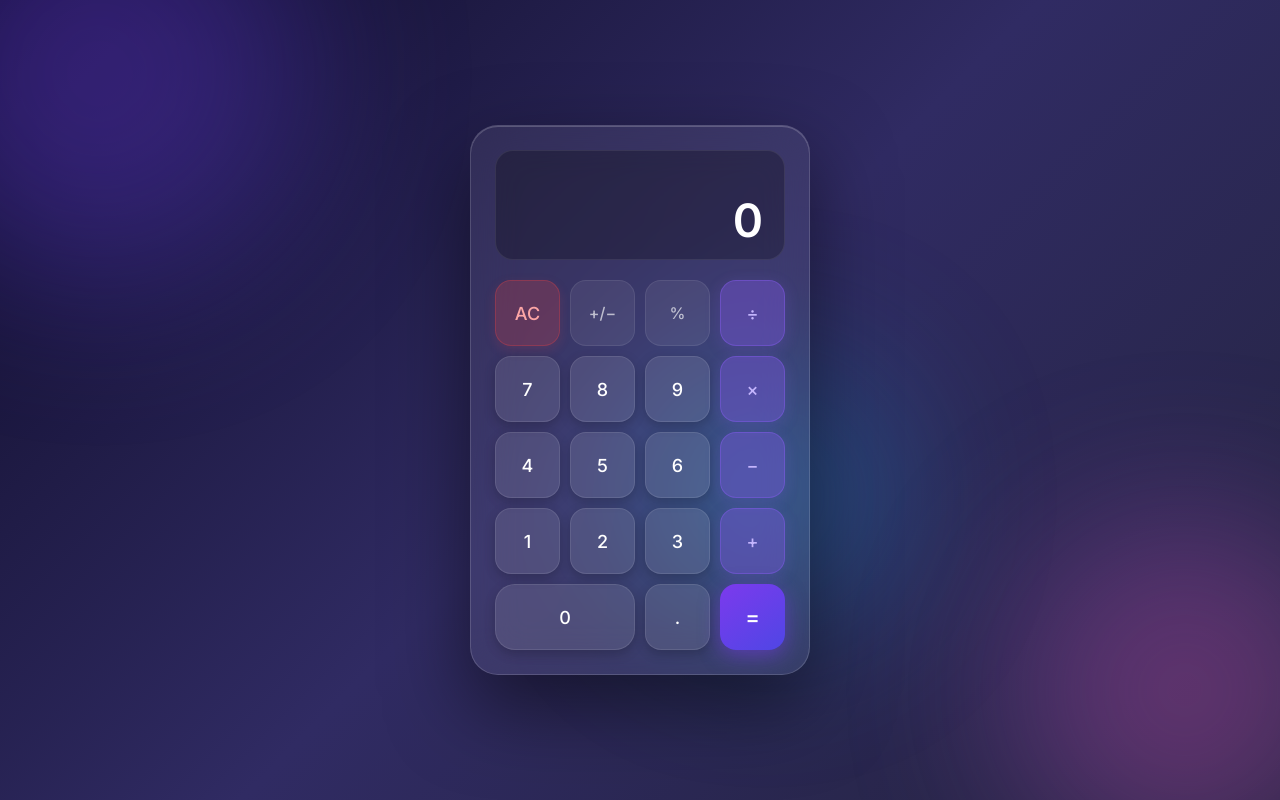
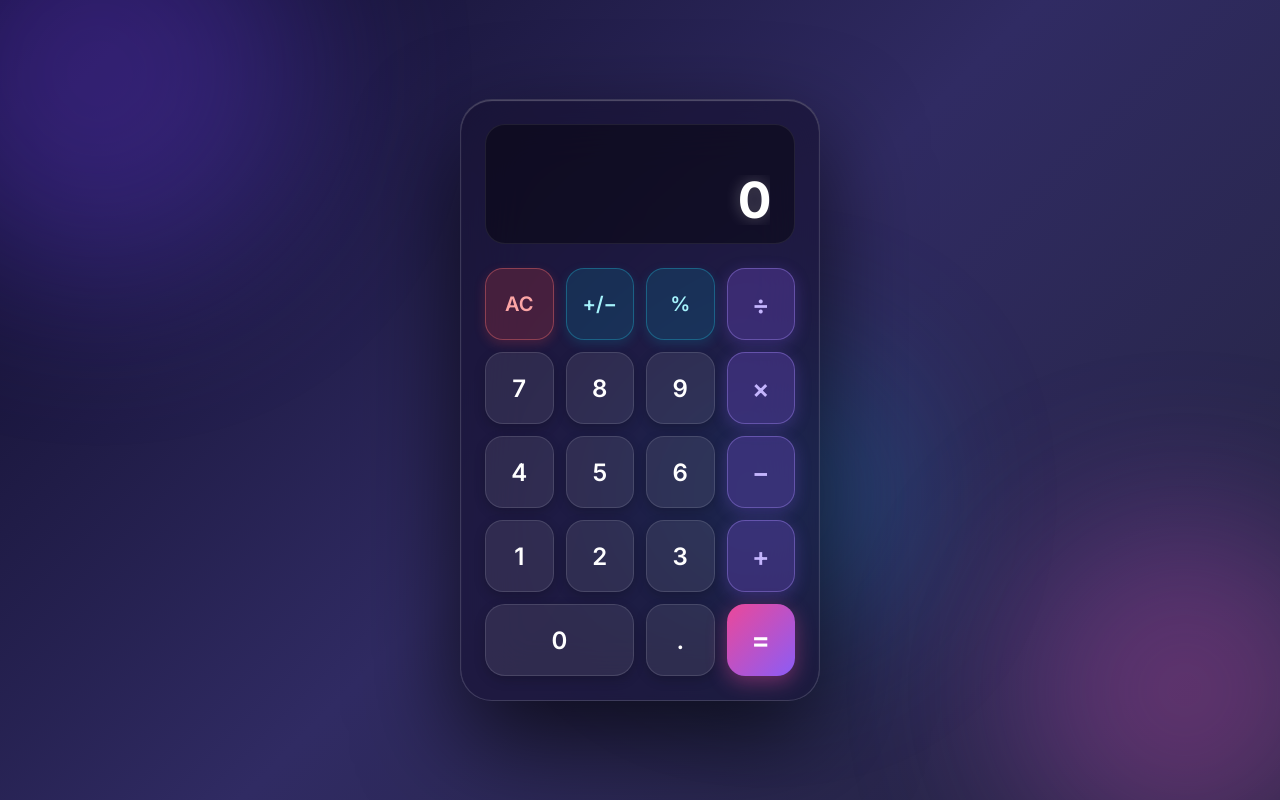
Before and after one commit to joilyoung-maker/my-calculator, a website: page index.html in a window 1280 px wide. Drawn offline with Linux system fonts and the light colour scheme.

Commit message:
Enhance UI: larger keys, neon glows, and gradients

```diff
--- a/index.html
+++ b/index.html
@@ -61,16 +61,16 @@
     .calculator {
       position: relative;
       z-index: 10;
-      width: 340px;
-      background: rgba(255, 255, 255, 0.07);
-      backdrop-filter: blur(24px);
-      -webkit-backdrop-filter: blur(24px);
+      width: 360px;
+      background: rgba(20, 16, 45, 0.6);
+      backdrop-filter: blur(30px);
+      -webkit-backdrop-filter: blur(30px);
       border: 1px solid rgba(255, 255, 255, 0.15);
-      border-radius: 28px;
+      border-radius: 32px;
       padding: 24px;
       box-shadow:
-        0 32px 80px rgba(0, 0, 0, 0.5),
-        inset 0 1px 0 rgba(255, 255, 255, 0.2);
+        0 40px 100px rgba(0, 0, 0, 0.7),
+        inset 0 1px 1px rgba(255, 255, 255, 0.25);
       animation: slideUp 0.5s cubic-bezier(0.34, 1.56, 0.64, 1);
     }
 
@@ -81,24 +81,24 @@
 
     /* Display */
     .display {
-      background: rgba(0, 0, 0, 0.25);
+      background: rgba(0, 0, 0, 0.4);
       border: 1px solid rgba(255, 255, 255, 0.08);
-      border-radius: 18px;
-      padding: 20px 22px 16px;
-      margin-bottom: 20px;
+      border-radius: 20px;
+      padding: 22px 24px 18px;
+      margin-bottom: 24px;
       text-align: right;
-      min-height: 110px;
+      min-height: 120px;
       display: flex;
       flex-direction: column;
       justify-content: flex-end;
-      gap: 6px;
+      gap: 8px;
     }
 
     .expression {
-      font-size: 13px;
+      font-size: 14px;
       color: rgba(255, 255, 255, 0.45);
       font-weight: 400;
-      min-height: 18px;
+      min-height: 20px;
       overflow: hidden;
       text-overflow: ellipsis;
       white-space: nowrap;
@@ -106,38 +106,39 @@
     }
 
     .result {
-      font-size: 46px;
-      font-weight: 600;
+      font-size: 50px;
+      font-weight: 700;
       color: #ffffff;
-      letter-spacing: -1px;
+      letter-spacing: -1.5px;
       line-height: 1;
       overflow: hidden;
       text-overflow: ellipsis;
       white-space: nowrap;
+      text-shadow: 0 0 15px rgba(255, 255, 255, 0.3);
       transition: transform 0.15s ease, opacity 0.15s ease;
     }
 
     .result.pop {
-      transform: scale(1.04);
+      transform: scale(1.05);
     }
 
     /* Button grid */
     .buttons {
       display: grid;
       grid-template-columns: repeat(4, 1fr);
-      gap: 10px;
+      gap: 12px;
     }
 
     button {
-      height: 66px;
+      height: 72px;
       border: none;
-      border-radius: 16px;
+      border-radius: 18px;
       font-family: 'Inter', sans-serif;
-      font-size: 18px;
-      font-weight: 500;
+      font-size: 24px;
+      font-weight: 600;
       cursor: pointer;
       outline: none;
-      transition: transform 0.1s ease, box-shadow 0.1s ease, background 0.15s ease;
+      transition: all 0.2s cubic-bezier(0.4, 0, 0.2, 1);
       position: relative;
       overflow: hidden;
       user-select: none;
@@ -151,17 +152,26 @@
       transition: background 0.15s;
       border-radius: inherit;
     }
-    button:hover::after { background: rgba(255,255,255,0.08); }
-    button:active { transform: scale(0.93); }
+    button:hover {
+      transform: translateY(-2px);
+    }
+    button:active {
+      transform: translateY(1px) scale(0.95);
+    }
 
     /* Number buttons */
     .btn-num {
-      background: rgba(255, 255, 255, 0.1);
+      background: rgba(255, 255, 255, 0.08);
       color: #ffffff;
-      border: 1px solid rgba(255, 255, 255, 0.1);
-      box-shadow: 0 4px 12px rgba(0,0,0,0.2);
+      border: 1px solid rgba(255, 255, 255, 0.12);
+      box-shadow: 0 4px 12px rgba(0, 0, 0, 0.2);
     }
-    .btn-num:hover { background: rgba(255,255,255,0.16); }
+    .btn-num:hover {
+      background: rgba(255, 255, 255, 0.18);
+      border-color: rgba(255, 255, 255, 0.3);
+      box-shadow: 0 0 15px rgba(255, 255, 255, 0.25);
+      text-shadow: 0 0 5px rgba(255, 255, 255, 0.5);
+    }
 
     /* Zero button spans 2 columns */
     .btn-zero {
@@ -171,49 +181,71 @@
 
     /* Operator buttons */
     .btn-op {
-      background: rgba(139, 92, 246, 0.35);
+      background: rgba(139, 92, 246, 0.25);
       color: #c4b5fd;
-      border: 1px solid rgba(139, 92, 246, 0.4);
-      box-shadow: 0 4px 16px rgba(139, 92, 246, 0.2);
+      border: 1px solid rgba(167, 139, 250, 0.4);
+      box-shadow: 0 4px 16px rgba(139, 92, 246, 0.25);
+      font-size: 26px;
     }
-    .btn-op:hover { background: rgba(139, 92, 246, 0.5); }
+    .btn-op:hover {
+      background: rgba(139, 92, 246, 0.5);
+      color: #ffffff;
+      border-color: rgba(167, 139, 250, 0.7);
+      box-shadow: 0 0 20px rgba(139, 92, 246, 0.6);
+      text-shadow: 0 0 8px rgba(255, 255, 255, 0.6);
+    }
 
     /* Equals button */
     .btn-eq {
-      background: linear-gradient(145deg, #7c3aed, #4f46e5);
+      background: linear-gradient(135deg, #ec4899, #8b5cf6);
       color: #ffffff;
       border: none;
-      box-shadow: 0 6px 20px rgba(124, 58, 237, 0.5);
-      font-size: 22px;
+      box-shadow: 0 6px 20px rgba(236, 72, 153, 0.4);
+      font-size: 28px;
     }
     .btn-eq:hover {
-      background: linear-gradient(145deg, #8b5cf6, #6366f1);
-      box-shadow: 0 8px 28px rgba(124, 58, 237, 0.65);
+      background: linear-gradient(135deg, #f472b6, #a78bfa);
+      box-shadow: 0 0 25px rgba(236, 72, 153, 0.8);
+      text-shadow: 0 0 8px rgba(255, 255, 255, 0.6);
     }
 
     /* Clear / special */
     .btn-clear {
-      background: rgba(239, 68, 68, 0.22);
+      background: rgba(239, 68, 68, 0.2);
       color: #fca5a5;
-      border: 1px solid rgba(239, 68, 68, 0.3);
-      box-shadow: 0 4px 12px rgba(239, 68, 68, 0.15);
+      border: 1px solid rgba(248, 113, 113, 0.4);
+      box-shadow: 0 4px 12px rgba(239, 68, 68, 0.2);
+      font-size: 20px;
     }
-    .btn-clear:hover { background: rgba(239, 68, 68, 0.35); }
+    .btn-clear:hover {
+      background: rgba(239, 68, 68, 0.4);
+      color: #ffffff;
+      border-color: rgba(248, 113, 113, 0.7);
+      box-shadow: 0 0 20px rgba(239, 68, 68, 0.6);
+      text-shadow: 0 0 8px rgba(255, 255, 255, 0.6);
+    }
 
     .btn-func {
-      background: rgba(255, 255, 255, 0.07);
-      color: rgba(255, 255, 255, 0.65);
-      border: 1px solid rgba(255, 255, 255, 0.08);
-      font-size: 16px;
+      background: rgba(6, 182, 212, 0.15);
+      color: #a5f3fc;
+      border: 1px solid rgba(34, 211, 238, 0.3);
+      box-shadow: 0 4px 12px rgba(6, 182, 212, 0.15);
+      font-size: 20px;
     }
-    .btn-func:hover { background: rgba(255,255,255,0.14); }
+    .btn-func:hover {
+      background: rgba(6, 182, 212, 0.35);
+      color: #ffffff;
+      border-color: rgba(34, 211, 238, 0.6);
+      box-shadow: 0 0 15px rgba(6, 182, 212, 0.5);
+      text-shadow: 0 0 8px rgba(255, 255, 255, 0.6);
+    }
 
     /* Ripple effect */
     .ripple {
       position: absolute;
       border-radius: 50%;
       width: 60px; height: 60px;
-      background: rgba(255,255,255,0.25);
+      background: rgba(255, 255, 255, 0.3);
       transform: scale(0);
       animation: ripple-anim 0.5s linear;
       pointer-events: none;
```
